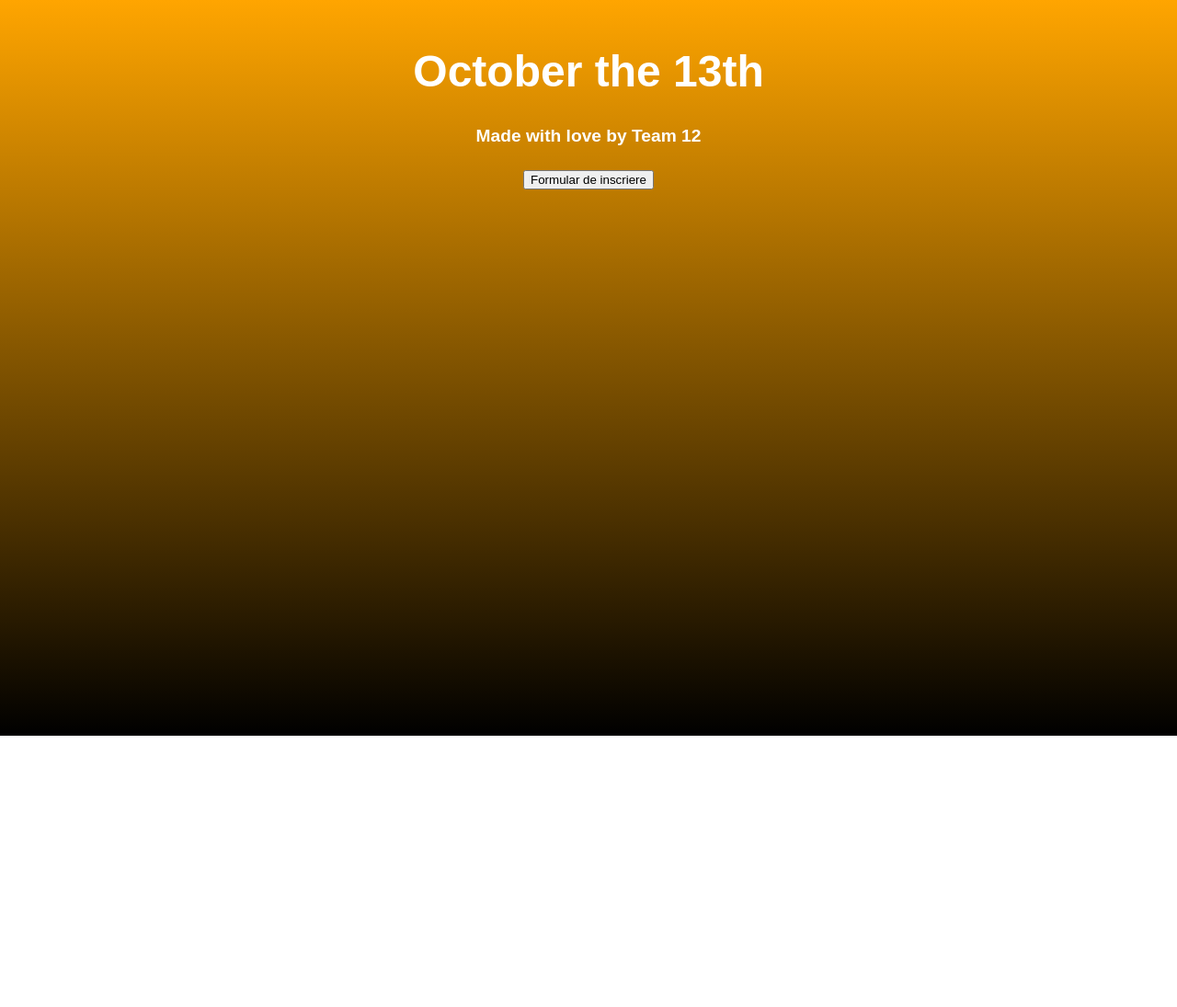
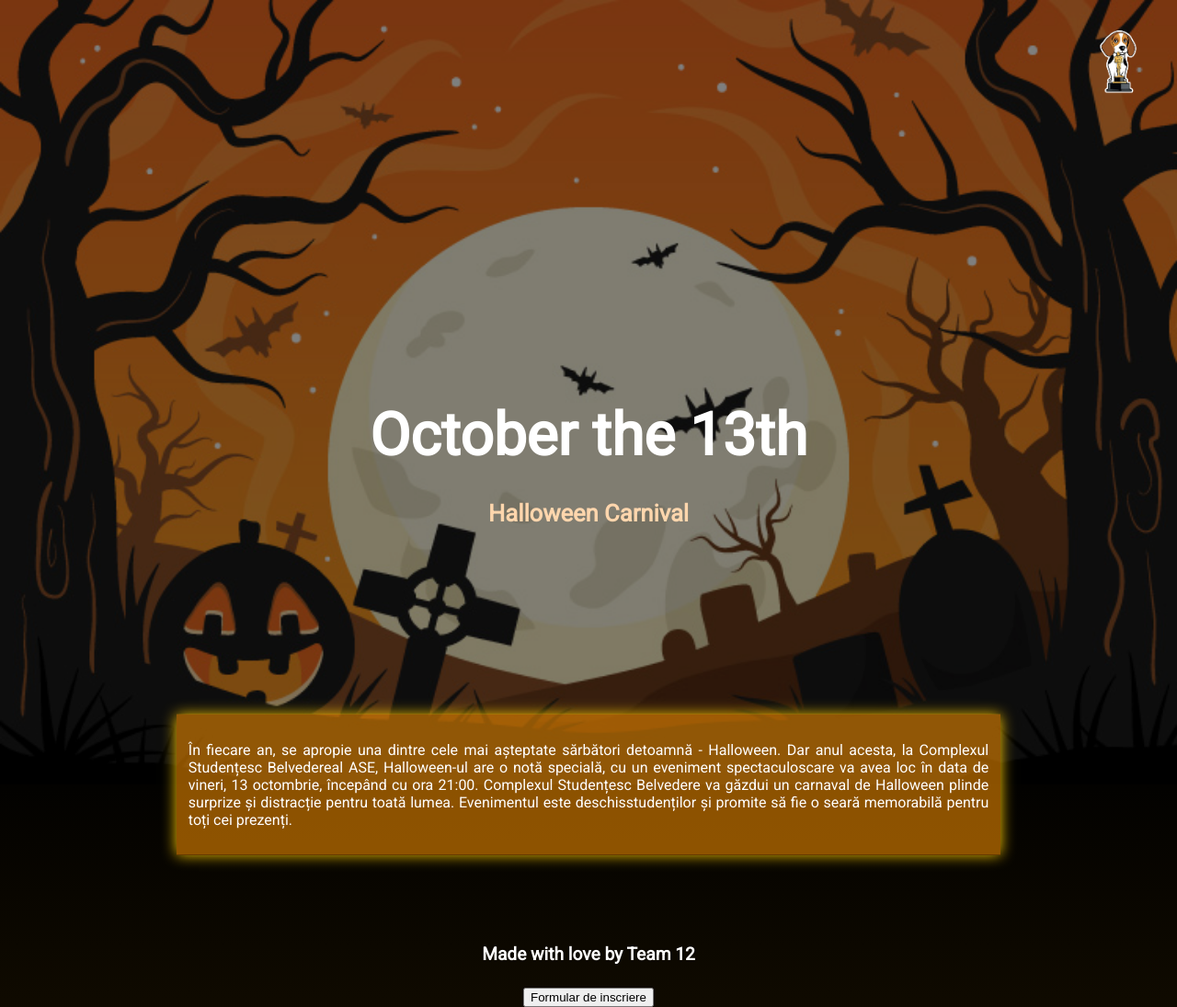
Before and after one commit to GodGivenn/-Echipa-12-October-the-13th, a website: page site/frontend/index.html in a window 1280 px wide. Shown: the whole page at 92% size. Before the commit the page ends 800 px from the top, so only its background shows below. Drawn offline with Linux system fonts and the light colour scheme.

Commit message:
front-end first commit

```diff
--- a/site/frontend/index.html
+++ b/site/frontend/index.html
@@ -3,12 +3,37 @@
 <head>
     <meta charset="UTF-8">
     <meta name="viewport" content="width=device-width, initial-scale=1.0">
-    <link rel="stylesheet" type="text/css" href="style.css">
+    <link rel="stylesheet" href="style.css" />
+    <link
+      rel="stylesheet"
+      href="https://fonts.googleapis.com/css?family=Roboto"
+    />
     <title>October the 13th</title>
 </head>
 <body>
-    <h1>October the 13th</h1>
+    <div class="container">
+        <div>
+          <img class="logo" src="assets/oscar_logo.png" alt="logo" />
+          <div>
+          <img
+            class="october-fundal"
+            src="assets/poza2.jpg"
+            alt="fundal failed loading"
+          />
+
+    <div class="project-title">
+    <h1 class="title">October the 13th</h1>
+    <h2 class="subtitle">Halloween Carnival</h2>
+  </div>
+
+  <div class="descriere-eveniment">
+    <p>În fiecare an, se apropie una dintre cele mai așteptate sărbători detoamnă - Halloween. Dar anul acesta, la Complexul Studențesc Belvedereal ASE, Halloween-ul are o notă specială, cu un eveniment spectaculoscare va avea loc în data de vineri, 13 octombrie, începând cu ora 21:00.
+      Complexul Studențesc Belvedere va găzdui un carnaval de Halloween plinde surprize și distracție pentru toată lumea. Evenimentul este deschisstudenților și promite să fie o seară memorabilă pentru toți cei prezenți.</p>
+  </div>
+
     <h4>Made with love by Team 12</h4>
     <a href="formular.html"><button>Formular de inscriere</button></a>
+
+
 </body>
 </html>
--- a/site/frontend/style.css
+++ b/site/frontend/style.css
@@ -1,17 +1,80 @@
 body {
-    background: linear-gradient(to bottom, #FFA500, #000);
+    background: linear-gradient(to bottom, #000000, #2a1c00);
     background-repeat: no-repeat;
     background-attachment: fixed;
     color: #fff;
-    font-family: Arial, sans-serif;
+    font-family: "Roboto", sans-serif;
     text-align: center;
     margin: 0;
     padding: 0;
 }
 
-h1 {
-    font-size: 3rem;
+.container {
+    position:relative;
+}
+
+.october-fundal{
+    display: block;
+    line-height: 0;
+    margin: 0;
+    padding: 0;
+    width: 100%;
+    height: auto;
+    filter: brightness(50%);
+    z-index: 1;
+    position: relative;
+}
+
+.title {
+    font-size: 5vw;
     margin-top: 50px;
+    color: #ffffff;
+    position: absolute; /* Face textul absolut poziționat în interiorul imaginii de fundal */
+    top: 40%; /* Îl poziționează pe jumătatea înălțimii imaginii */
+    left: 50%; /* Îl poziționează pe jumătatea lățimii imaginii */
+    transform: translate(-50%, -70%);
+    z-index: 2;
+}
+
+.subtitle {
+    position: absolute;
+    font-size: 2vw; /* Ajustează dimensiunea subtitlului la preferințele tale */
+    margin-top: 10px; /* Ajustează marginea superioară la preferințele tale */
+    color: #ffd6ad; /* Schimbă culoarea textului la preferințele tale */
+    z-index: 2;
+    top:50%;
+    transform: translate(-50%, -50%);
+    left: 50%;
+
+}
+
+.logo{
+    position: fixed;
+    top: 2%;
+    right: 2%;
+    z-index: 10;
+    width: 6%;
+    height: auto;
+}
+
+.descriere-eveniment{
+    position: relative;
+    color:white;
+    background-color: #ff95008b;
+    box-shadow: 0 0 15px #ffcc00;
+    margin: 0 15%;
+    padding: 1%;
+    top: 50%;
+    transform: translateY(-50%);
+    z-index: 3;
+    height: 100%;
+}
+
+.descriere-eveniment p{
+
+    border-radius: 0px;
+    text-align: justify;
+    font-size: medium;
 }
 
 h4 {
@@ -27,3 +90,22 @@ form {
 .ceva {
     margin: 20px 0;
 }
+
+@media (max-width: 767px) {
+    .title {
+        top: 25%;
+        font-size: 5vw;
+    }
+
+    .subtitle {
+        font-size: 2vw;
+        top: 40%;
+    }
+
+    .descriere-eveniment{
+        margin: 0 5%;
+        font-size: smaller;
+        top: 75%;
+        transform: translateY(-25%);
+    }
+}
```
Also changed, not shown: site/frontend/assets/1.jpeg (added), site/frontend/assets/2.jpeg (added), site/frontend/assets/3dovleci.png (added), site/frontend/assets/dovleac1.jpg (added), site/frontend/assets/halloween-fundal.jpg (added), site/frontend/assets/kissingB.png (added), site/frontend/assets/october-fundal.jpg (added), site/frontend/assets/oscar_logo.png (added), site/frontend/assets/poza1.png (added), site/frontend/assets/poza2.jpg (added), 8 other files.
